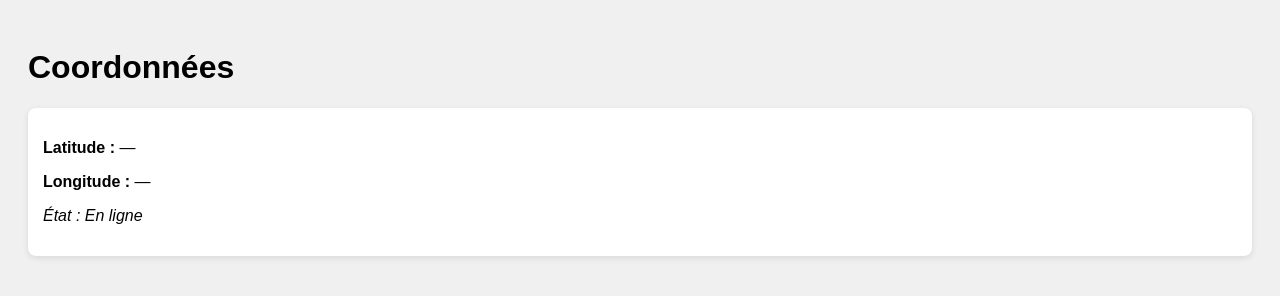
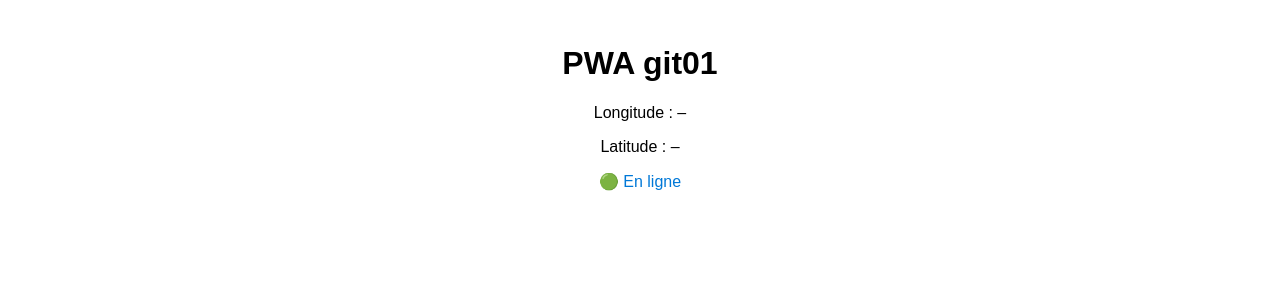
Before and after one commit to AJB1000/test, a plain HTML site: page index.html in a window 1280 px wide. Drawn offline with Linux system fonts and the light colour scheme.

Commit message:
Mise à jour ven. 31 oct. 2025 16:12:35 CET

```diff
--- a/index.html
+++ b/index.html
@@ -2,38 +2,21 @@
 <html lang="fr">
 <head>
   <meta charset="UTF-8">
-  <meta name="viewport" content="width=device-width, initial-scale=1">
-  <title>Carte</title>
+  <meta name="viewport" content="width=device-width, initial-scale=1.0">
+  <title>PWA git01</title>
   <link rel="manifest" href="manifest.json">
+  <meta name="theme-color" content="#0078d7">
   <style>
-    body {
-      font-family: sans-serif;
-      padding: 20px;
-      background: #f0f0f0;
-    }
-    .info {
-      background: white;
-      padding: 15px;
-      border-radius: 8px;
-      box-shadow: 0 2px 6px rgba(0,0,0,0.1);
-    }
+    body { font-family: sans-serif; text-align: center; padding: 1em; }
+    #status { margin-top: 1em; color: #0078d7; }
   </style>
 </head>
 <body>
-  <h1>Coordonnées</h1>
-  <div class="info">
-    <p><strong>Latitude :</strong> <span id="lat">—</span></p>
-    <p><strong>Longitude :</strong> <span id="lon">—</span></p>
-    <p><em>État : <span id="status">Chargement...</span></em></p>
-  </div>
+  <h1>PWA git01</h1>
+  <p>Longitude : <span id="lon">–</span></p>
+  <p>Latitude : <span id="lat">–</span></p>
+  <p id="status">Chargement...</p>
 
-  <script>
-    // Enregistrement du Service Worker
-    if ('serviceWorker' in navigator) {
-      navigator.serviceWorker.register('./sw.js')
-        .catch(console.error);
-    }
-  </script>
   <script src="script.js"></script>
 </body>
 </html>
--- a/script.js
+++ b/script.js
@@ -1,20 +1,22 @@
-// script.js — Fonctionne même hors ligne
+// Récupère les paramètres d’URL et affiche lon/lat
+function afficherCoordonnees() {
+    const params = new URLSearchParams(location.search);
+    const lon = params.get('lon') || '–';
+    const lat = params.get('lat') || '–';
+    document.getElementById('lon').textContent = lon;
+    document.getElementById('lat').textContent = lat;
+    document.getElementById('status').textContent =
+        navigator.onLine ? '🟢 En ligne' : '🔴 Hors ligne';
+}
+afficherCoordonnees();
 
-function displayCoords() {
-    const urlParams = new URLSearchParams(window.location.search);
-    const lat = urlParams.get('lat');
-    const lon = urlParams.get('lon');
+// Met à jour le statut online/offline
+window.addEventListener('online', afficherCoordonnees);
+window.addEventListener('offline', afficherCoordonnees);
 
-    console.log(lat)
-
-    document.getElementById('lat').textContent = lat || '—';
-    document.getElementById('lon').textContent = lon || '—';
-    document.getElementById('status').textContent =
-        navigator.onLine ? 'En ligne' : 'Hors ligne (affichage local)';
+// Enregistre le service worker
+if ('serviceWorker' in navigator) {
+    navigator.serviceWorker.register('./sw.js')
+        .then(reg => console.log('Service Worker enregistré', reg))
+        .catch(err => console.error('Erreur SW', err));
 }
-
-// S'exécute dès que le DOM est prêt
-document.addEventListener('DOMContentLoaded', displayCoords);
-
-// Met à jour si l'URL change (ex. : navigation sans rechargement)
-window.addEventListener('popstate', displayCoords);
```
Also changed, not shown: sw.js (+29 -77 lines), icons/icon-192.png (renamed from icon-192.png), icons/icon-512.png (renamed from icon-512.png), manifest.json.
